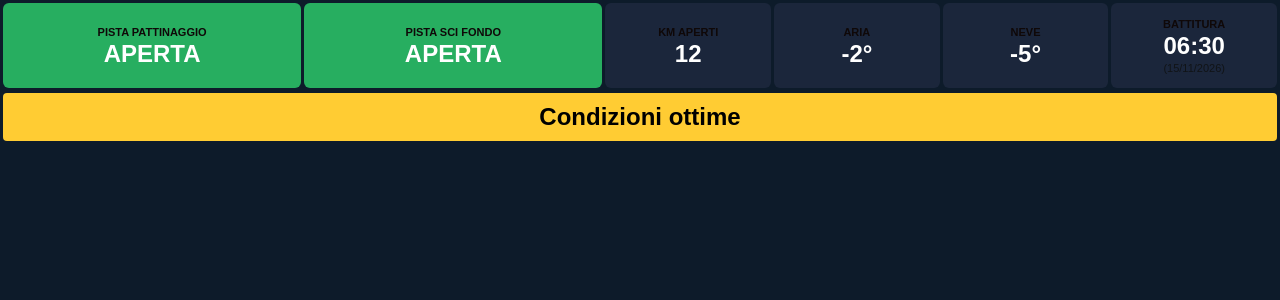
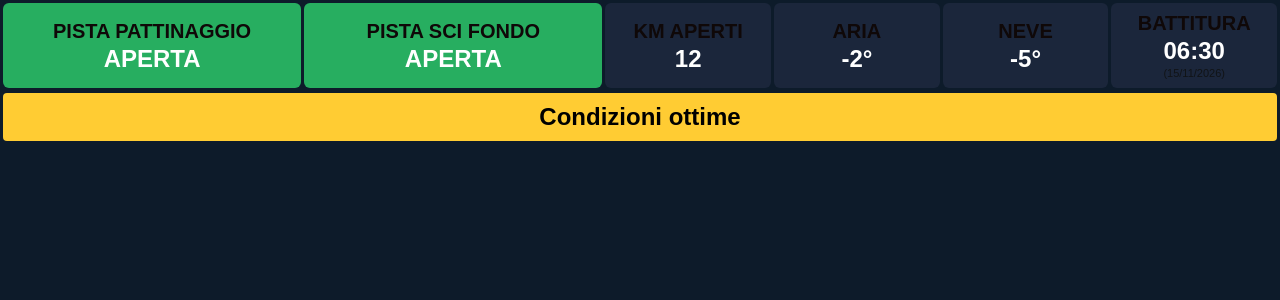
Before and after one commit to emiliomaj60-lang/stato-pista-schilpario, a Flask app: page /condizioni in a window 1280 px wide. Shown: the top 300 px of the page. Run offline with Flask 3, Linux system fonts and the light colour scheme.

Commit message:
Add files via upload

```diff
--- a/templates/condizioni.html
+++ b/templates/condizioni.html
@@ -55,7 +55,7 @@ html, body{
 }
 
 .titolo{
-    font-size:11px;
+    font-size:20px;
     font-weight:bold;
     color:#0F0808;
 
```
